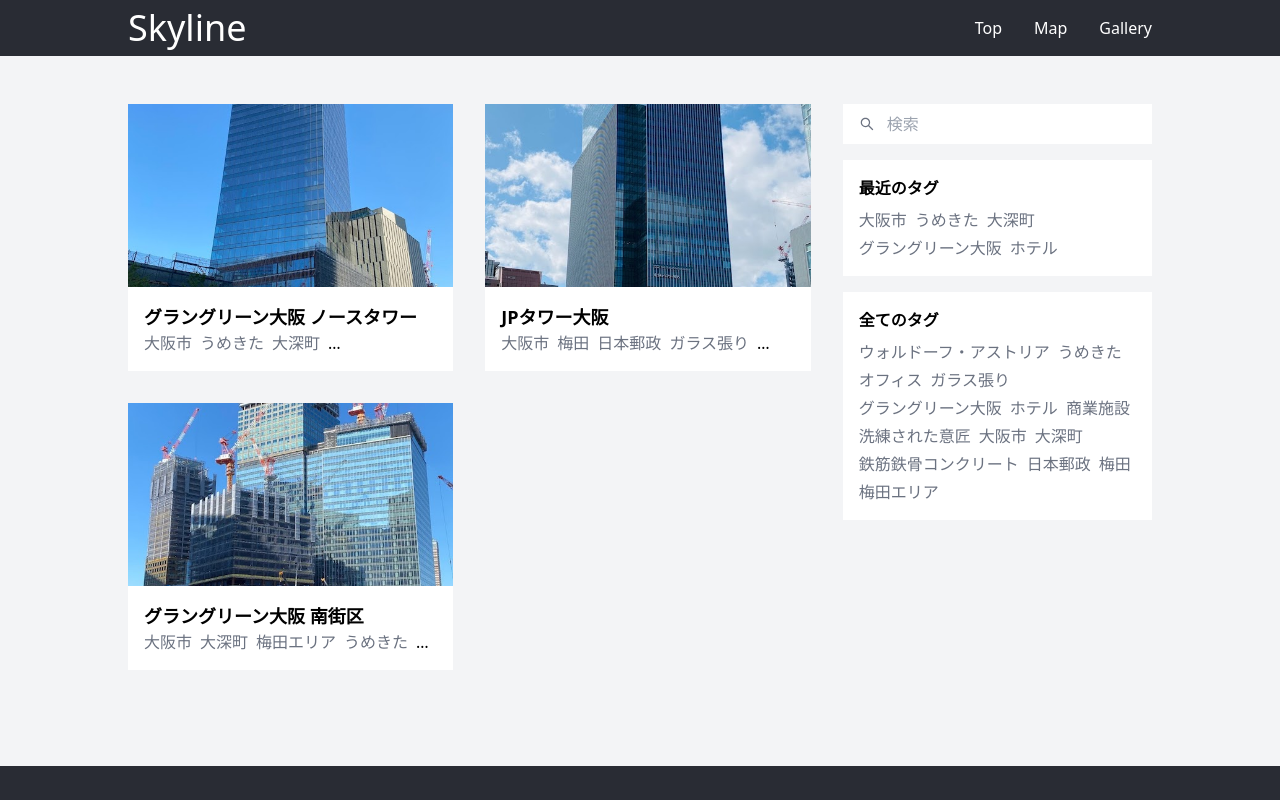
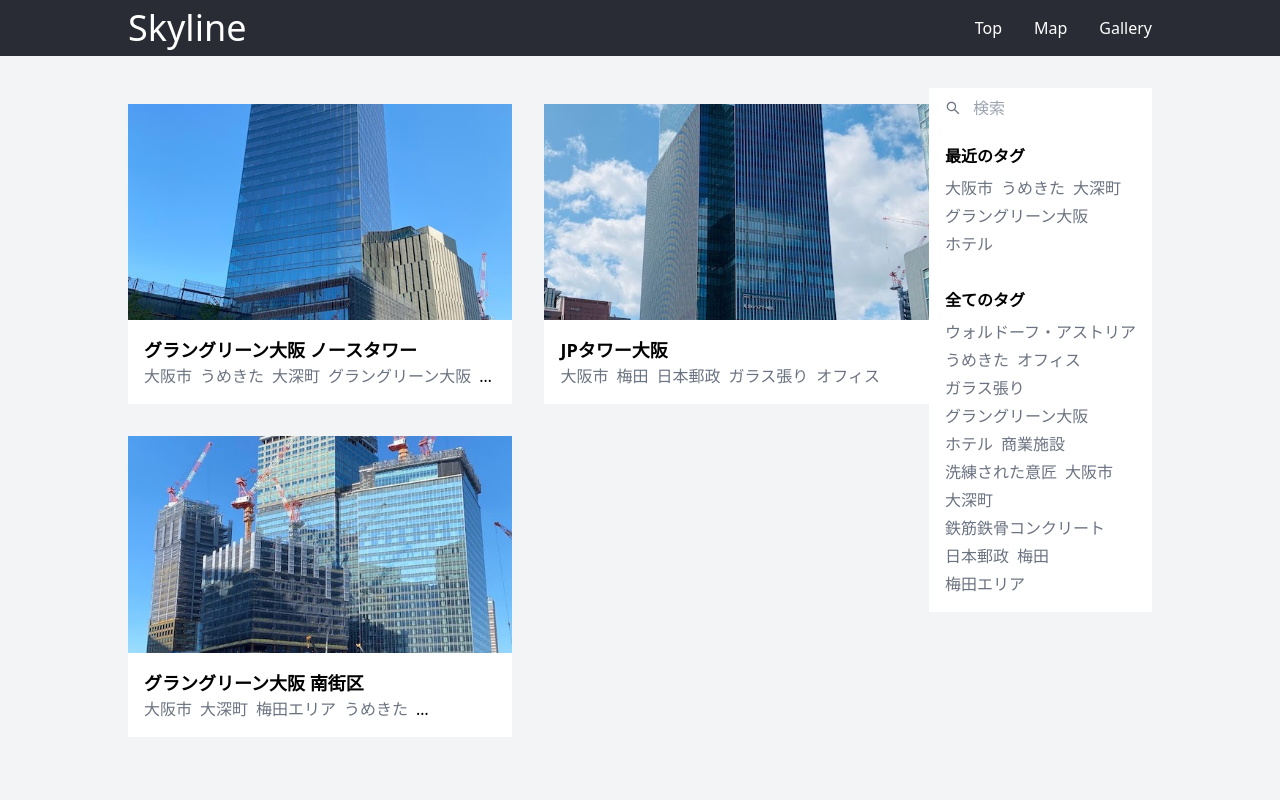
Before and after one commit to FNYukii/Skyline, a Next.js app: page / in a window 1280 px wide. Shown: the top 800 px of the page. Built offline with nearby package versions, Linux system fonts and the light colour scheme.

Commit message:
feat: App Routerでトップページを表示した

```diff
--- a/next.config.js
+++ b/next.config.js
@@ -1,5 +1,8 @@
 /** @type {import('next').NextConfig} */
 const nextConfig = {
+	experimental: {
+    appDir: true,
+  },
   reactStrictMode: true,
 }
 
--- /dev/null
+++ b/src/app/layout.tsx
@@ -0,0 +1,31 @@
+import Header from "@/components/sections/Header"
+import "../styles/globals.css"
+import { Metadata } from "next"
+import Footer from "@/components/sections/Footer"
+
+export const metadata: Metadata = {
+	title: "Skyline",
+	description: "Generated by create next app",
+}
+
+export default function RootLayout({
+	children,
+}: {
+	children: React.ReactNode
+}) {
+	return (
+		<html lang="ja">
+
+			<body className="bg-gray-100">
+
+				<Header />
+
+				<main className="lg:w-[1024px] px-4 lg:px-0 mx-auto">
+					{children}
+				</main>
+
+				<Footer className="mt-24" />
+			</body>
+		</html>
+	)
+}
--- /dev/null
+++ b/src/app/page.tsx
@@ -0,0 +1,44 @@
+import PostListSection from "@/components/sections/PostListSection"
+import SearchBar from "@/components/sections/SearchBar"
+import TagListSection from "@/components/sections/TagListSection"
+import PostService from "@/utilities/PostService"
+import TagService from "@/utilities/TagService"
+import Link from "next/link"
+
+export default function Home() {
+
+	// 表示する記事
+	const posts = PostService.recently10Posts()
+
+	// タグ
+	const allTags = TagService.allTags()
+	const recentlyTags = TagService.recentlyTags()
+
+	return (
+
+		<div className="flex">
+
+			<div className="w-2/3 mt-12">
+
+				<PostListSection posts={posts} />
+
+				{posts.length > 10 &&
+
+					<div className="mt-16 flex justify-center">
+
+						<Link href="/all" className="py-2 px-16 border border-gray-300 hover:bg-gray-200 transition">全ての記事</Link>
+					</div>
+				}
+			</div>
+
+			<div className="w-1/3 mt-4 pl-8">
+
+				<div className="pt-8 sticky top-0">
+					<SearchBar />
+					<TagListSection label="最近のタグ" className="mt-4" tags={recentlyTags} />
+					<TagListSection label="全てのタグ" className="mt-4" tags={allTags} />
+				</div>
+			</div>
+		</div>
+	)
+}
--- a/src/components/others/Page.tsx
+++ b/src/components/others/Page.tsx
@@ -10,11 +10,6 @@ interface Props {
 function Page(props: Props) {
 
 	return (
-		<>
-			<Head>
-				<title>{props.title ?? "Skyline"}</title>
-			</Head>
-
 		<div className="bg-gray-100">
 
 			<Header />
@@ -25,7 +20,6 @@ function Page(props: Props) {
 
 			<Footer className="mt-24" />
 		</div>
-		</>
 	)
 }
 
--- a/src/components/sections/SearchBar.tsx
+++ b/src/components/sections/SearchBar.tsx
@@ -1,3 +1,5 @@
+"use client"
+
 import { useState } from "react"
 import { AiOutlineClose, AiOutlineSearch } from "react-icons/ai"
 
```
Also changed, not shown: tsconfig.json (+23 -5 lines), src/pages-archive/_app.tsx (renamed from src/pages/_app.tsx), src/pages-archive/all.tsx (renamed from src/pages/all.tsx), src/pages-archive/index.tsx (renamed from src/pages/index.tsx), src/pages-archive/posts/[baseName].tsx (renamed from src/pages/posts/[baseName].tsx). Lines whose indentation alone changed are shown as unchanged.
